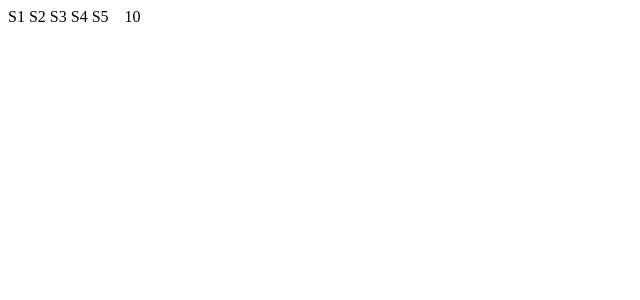
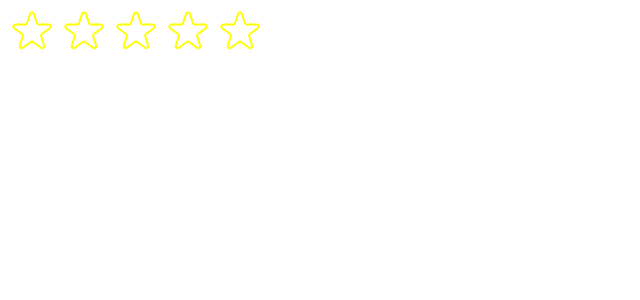
Before and after one commit to Loretaaaaa/usePopcorn, a React (Create React App) app: page / in a window 1280 px wide. Shown: the top 300 px of the page, without its empty margins (0-640 px from the left). Built offline with nearby package versions, Linux system fonts and the light colour scheme.

Commit message:
Creating the Stars, handling Hover Events

```diff
--- a/src/StarRating.js
+++ b/src/StarRating.js
@@ -1,3 +1,5 @@
+import { useState } from "react";
+
 const containerStyle = {
   display: "flex",
   alignItems: "center",
@@ -15,16 +17,73 @@
 };
 
 const StarRating = ({ maxRating = 5 }) => {
+  const [rating, setRating] = useState(0);
+  const [tempRating, setTempRating] = useState(0);
+
+  function handleRating(rating) {
+    setRating(rating);
+  }
+
   return (
     <div style={containerStyle}>
       <div style={starContainerStyle}>
         {Array.from({ length: maxRating }, (_, i) => (
-          <span>S{i + 1}</span>
+          <Star
+            key={i}
+            full={tempRating ? rating >= i + 1 : rating >= i + 1}
+            onRate={() => handleRating(i + 1)}
+            onHoverIn={() => setTempRating(i + 1)}
+            onHoverOut={() => setTempRating(0)}
+          />
         ))}
       </div>
-      <p style={textStyle}>10</p>
+      <p style={textStyle}>{tempRating || rating || ""}</p>
     </div>
   );
 };
 
+const starStyle = {
+  width: "48px",
+  height: "48px",
+  display: "block",
+  cursor: "pointer",
+};
+
+function Star({ onRate, full, onHoverIn, onHoverOut }) {
+  return (
+    <span
+      role="button"
+      style={starStyle}
+      onClick={onRate}
+      onMouseEnter={onHoverIn}
+      onMouseLeave={onHoverOut}
+    >
+      {full ? (
+        <svg
+          xmlns="http://www.w3.org/2000/svg"
+          viewBox="0 0 20 20"
+          fill="red"
+          stroke="#000"
+        >
+          <path d="M9.049 2.927c.3-.921 1.603-.921 1.902 0l1.07 3.292a1 1 0 00.95.69h3.462c.969 0 1.371 1.24.588 1.81l-2.8 2.034a1 1 0 00-.364 1.118l1.07 3.292c.3.921-.755 1.688-1.54 1.118l-2.8-2.034a1 1 0 00-1.175 0l-2.8 2.034c-.784.57-1.838-.197-1.539-1.118l1.07-3.292a1 1 0 00-.364-1.118L2.98 8.72c-.783-.57-.38-1.81.588-1.81h3.461a1 1 0 00.951-.69l1.07-3.292z" />
+        </svg>
+      ) : (
+        <svg
+          xmlns="http://www.w3.org/2000/svg"
+          fill="none"
+          viewBox="0 0 24 24"
+          stroke="yellow"
+        >
+          <path
+            strokeLinecap="round"
+            strokeLinejoin="round"
+            strokeWidth="{2}"
+            d="M11.049 2.927c.3-.921 1.603-.921 1.902 0l1.519 4.674a1 1 0 00.95.69h4.915c.969 0 1.371 1.24.588 1.81l-3.976 2.888a1 1 0 00-.363 1.118l1.518 4.674c.3.922-.755 1.688-1.538 1.118l-3.976-2.888a1 1 0 00-1.176 0l-3.976 2.888c-.783.57-1.838-.197-1.538-1.118l1.518-4.674a1 1 0 00-.363-1.118l-3.976-2.888c-.784-.57-.38-1.81.588-1.81h4.914a1 1 0 00.951-.69l1.519-4.674z"
+          />
+        </svg>
+      )}
+    </span>
+  );
+}
+
 export default StarRating;
```
